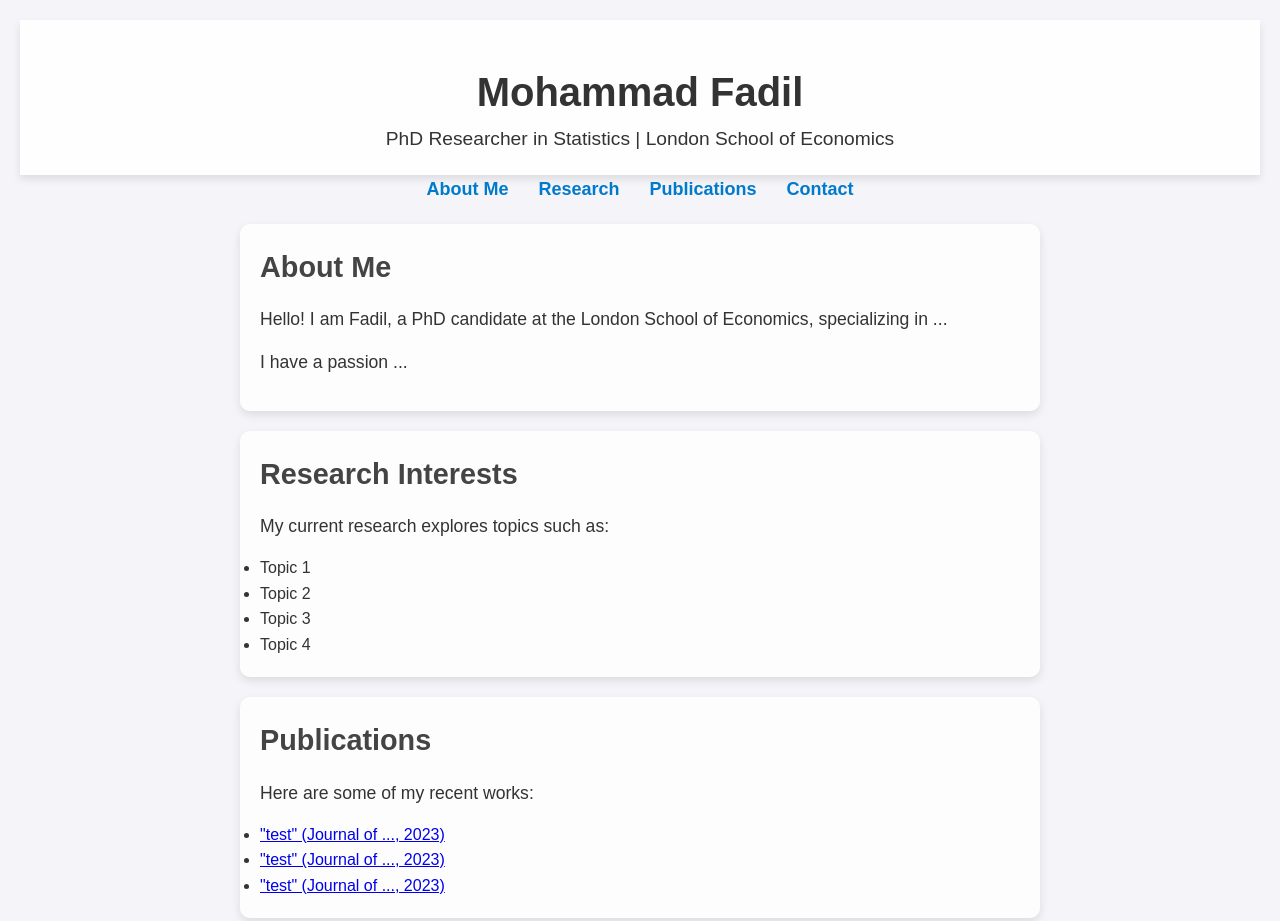
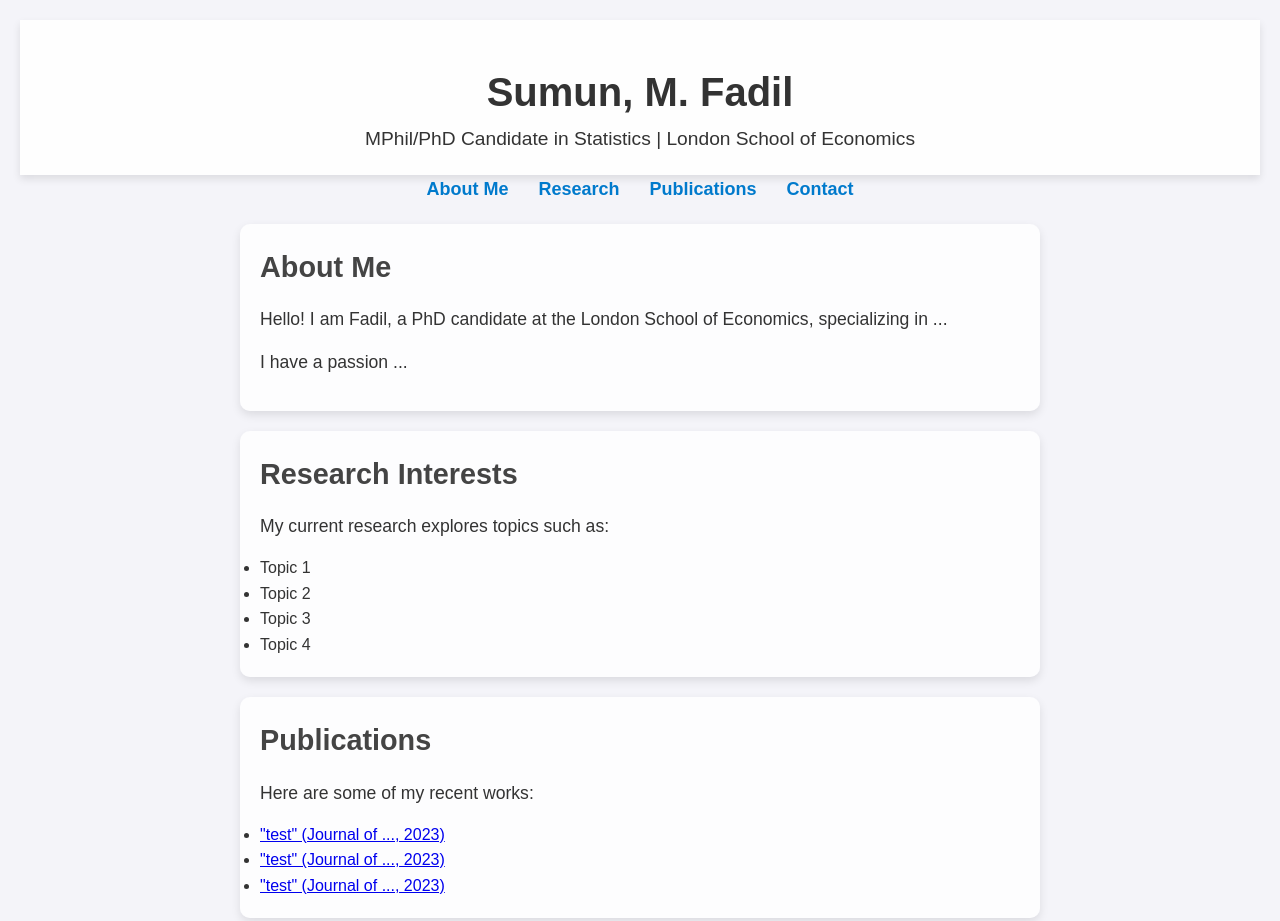
Before and after one commit to sumunfadil/sumunfadil.github.io, a plain HTML site: page index.html in a window 1280 px wide. Shown: the top 921 px of the page. Drawn offline with Linux system fonts and the light colour scheme.

Commit message:
Update index.html

```diff
--- a/index.html
+++ b/index.html
@@ -94,8 +94,8 @@
 <body>
 
 <header>
-    <h1>Mohammad Fadil</h1>
-    <p style="text-align: center; font-size: 1.2em;">PhD Researcher in Statistics | London School of Economics</p>
+    <h1>Sumun, M. Fadil</h1>
+    <p style="text-align: center; font-size: 1.2em;">MPhil/PhD Candidate in Statistics | London School of Economics</p>
 </header>
 
 <nav>
```
